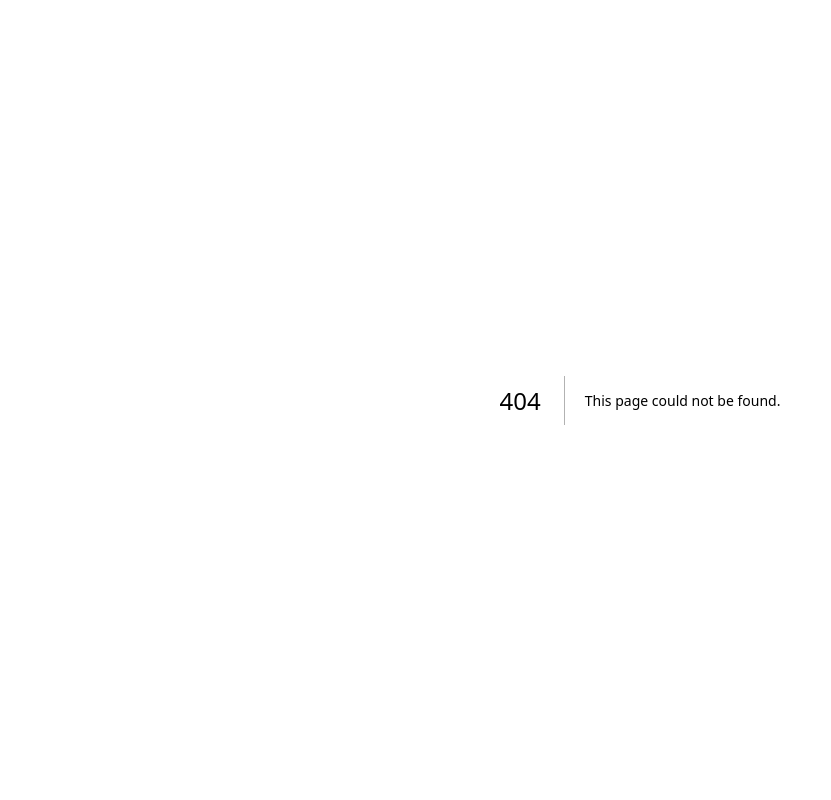
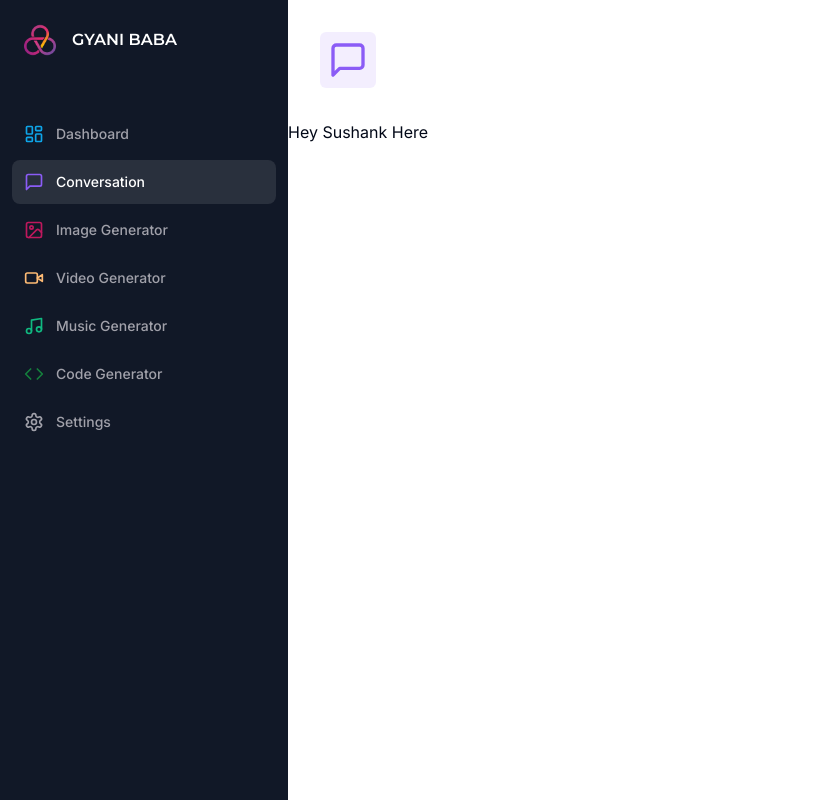
Before and after one commit to Sushankznation/AI-App, a Next.js app: page /conversation in a window 1280 px wide. Before the commit this address had no page. Shown: the whole page, without its empty margins (0-831 px from the left). Built offline with nearby package versions, Linux system fonts and the light colour scheme.

Commit message:
created route for Conversation & added the icons

```diff
--- /dev/null
+++ b/app/(dashboard)/(routes)/conversation/page.tsx
@@ -0,0 +1,17 @@
+import Heading from "@/components/Heading";
+import { MessageSquare } from "lucide-react";
+
+export default function conversation() {
+  return (
+    <div>
+      <Heading
+        title="Conversation"
+        description="Let me fix your Queries"
+        icon={MessageSquare}
+        iconColor="text-violet-500"
+        bgColor="bg-violet-500/10"
+      />
+      Hey Sushank Here
+    </div>
+  );
+}
--- /dev/null
+++ b/components/Heading.tsx
@@ -0,0 +1,27 @@
+import { cn } from "@/lib/utils";
+import { LucideIcon } from "lucide-react";
+
+interface HeadingProps {
+  title: string;
+  description: string;
+  icon: LucideIcon;
+  iconColor?: string;
+  bgColor?: string;
+}
+export default function Heading({
+  title,
+  description,
+  icon : Icon,
+  iconColor,
+  bgColor,
+}: HeadingProps) {
+  return (
+    <>
+      <div className="px-4 lg:px-8 flex items-center gap-x-3 mb-8">
+        <div className={cn("p-2 w-fit rounded-md", bgColor)}>
+            <Icon className={cn("w-10 h-10",iconColor)}/>
+        </div>
+      </div>
+    </>
+  );
+}
```
